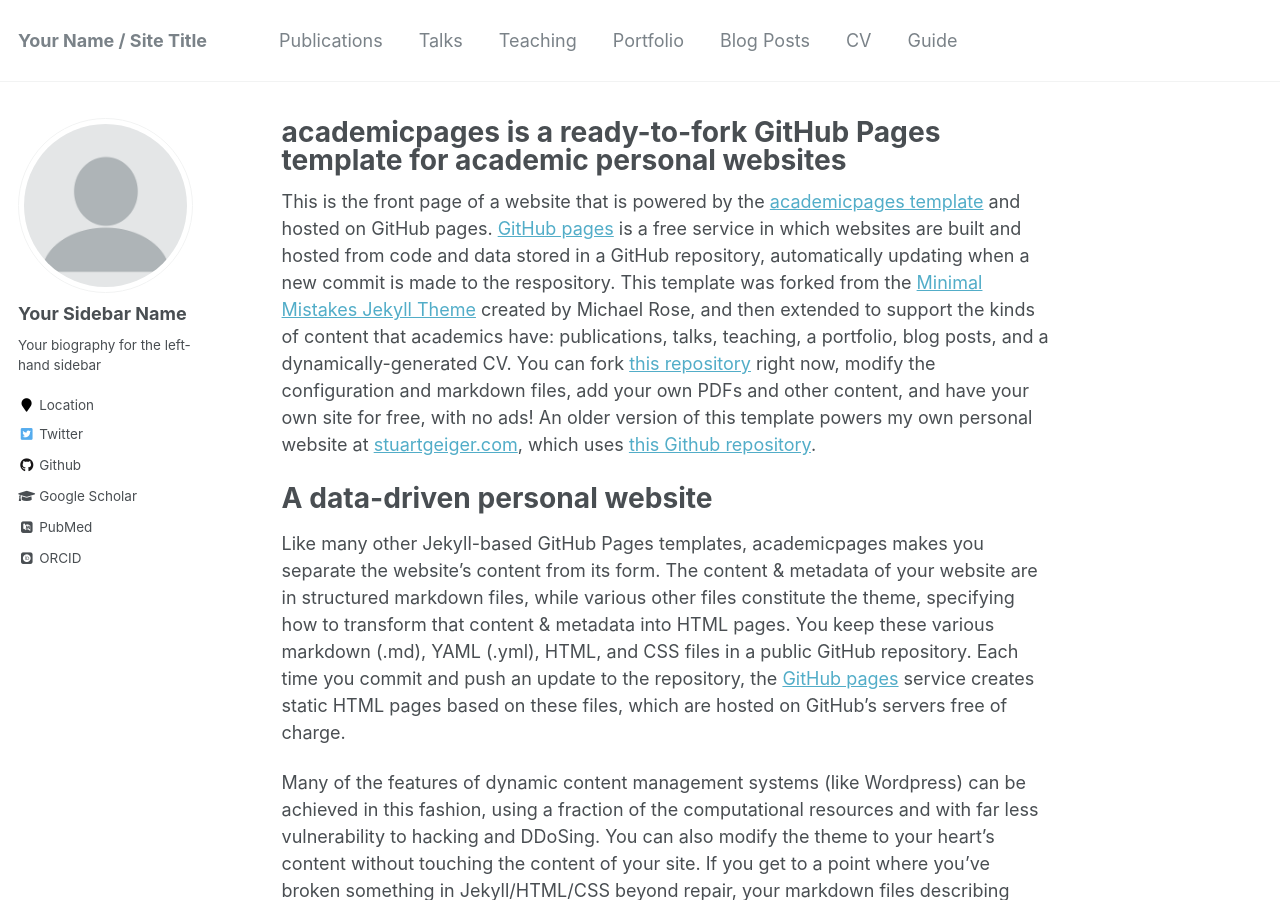
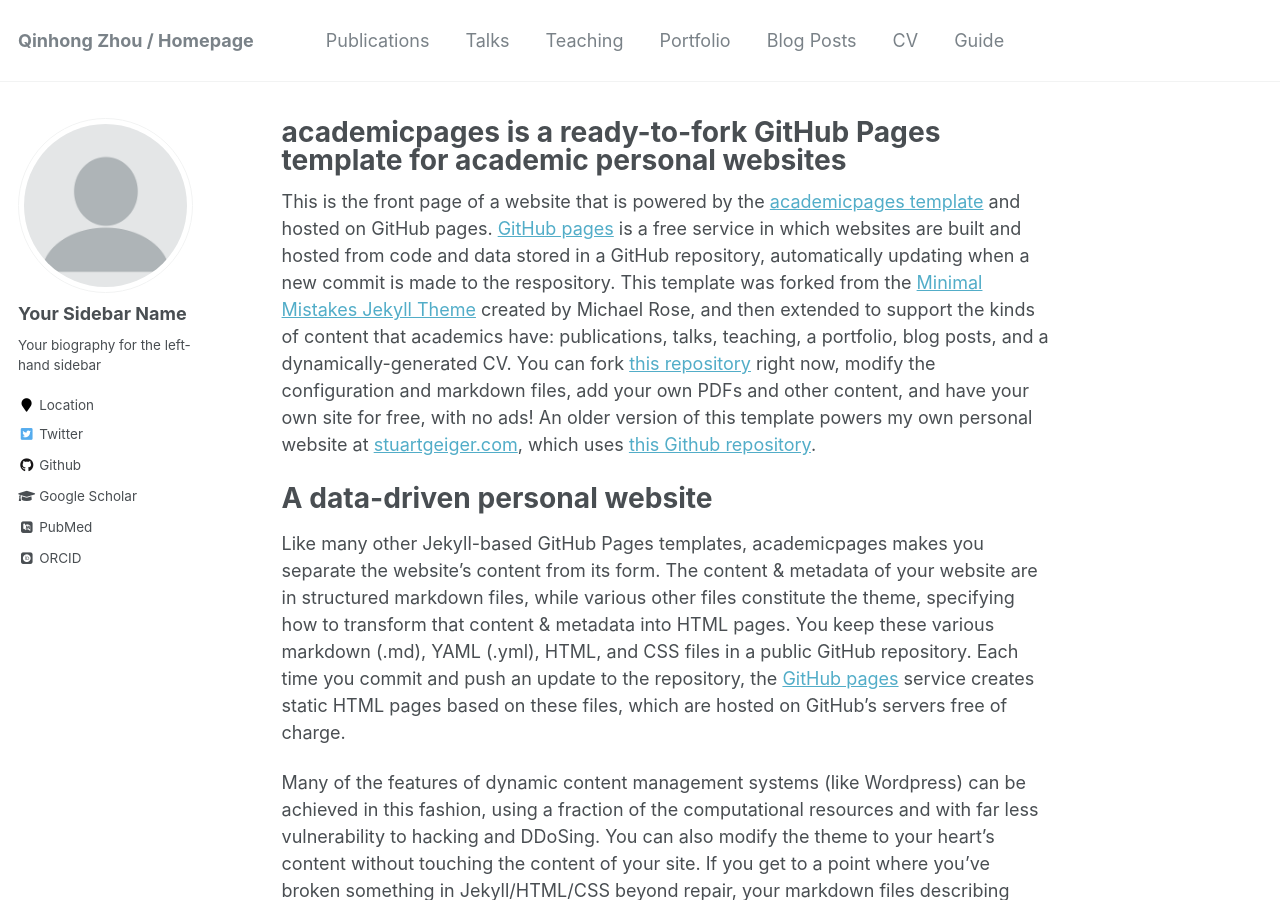
Before and after one commit to zhouqqhh/zhouqqhh.github.io, a Jekyll site: the page built from _pages/about.md, in a window 1280 px wide and 900 px high. Built offline with Jekyll 4.4.1, drawn with Linux system fonts in a browser that asks for light colours; some web fonts are replaced; some of the changed text lies outside the part shown.

Commit message:
modify url

```diff
--- a/_config.yml
+++ b/_config.yml
@@ -7,13 +7,13 @@
 
 # Site Settings
 locale                   : "en-US"
-title                    : "Your Name / Site Title"
+title                    : "Qinhong Zhou / Homepage"
 title_separator          : "-"
-name                     : &name "Your Name"
+name                     : &name "Qinhong Zhou"
 description              : &description "personal description"
-url                      : https://academicpages.github.io # the base hostname & protocol for your site e.g. "https://mmistakes.github.io"
+url                      : https://tedzhoujr.github.io # the base hostname & protocol for your site e.g. "https://mmistakes.github.io"
 baseurl                  : "" # the subpath of your site, e.g. "/blog"
-repository               : "academicpages/academicpages.github.io"
+repository               : "TedZhouJR/tedzhoujr.github.io"
 teaser                   :  # filename of teaser fallback teaser image placed in /images/, .e.g. "500x300.png"
 breadcrumbs              : false # true, false (default)
 words_per_minute         : 160
```
